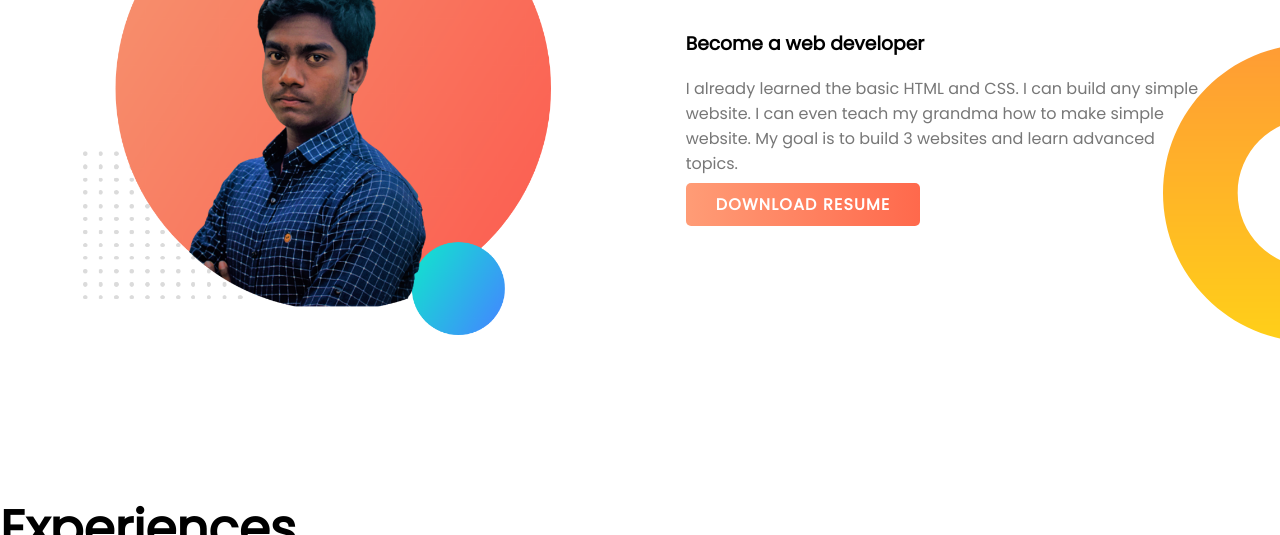
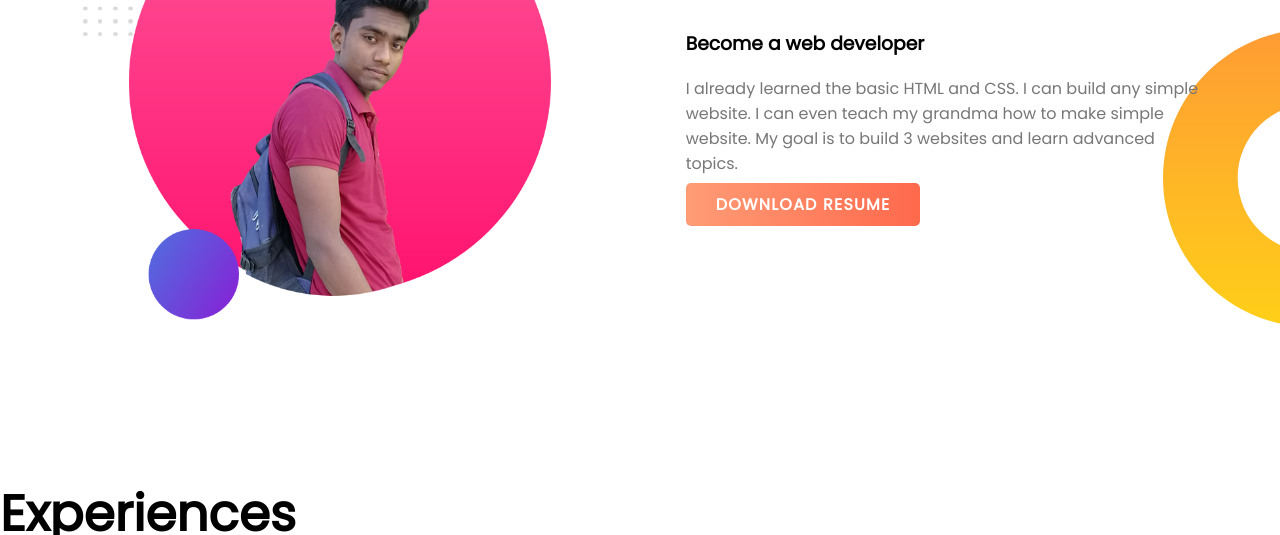
Before and after one commit to NahidAhmed07/my-portfolio1, a plain HTML site: page index.html in a window 1280 px wide. Shown: the part 784-1319 px from the top of the page. Drawn offline with Linux system fonts and the light colour scheme.

Commit message:
dream section new img added

```diff
--- a/index.html
+++ b/index.html
@@ -28,7 +28,7 @@
 
   <section class="dream-big flex-container">
     <div class="helf-width">
-      <img src="images/my-bg.png1.png" alt="">
+      <img src="images/my-bg3.png" alt="">
     </div>
     <div class="helf-width dream-big-text">
       <h1>Dream Big</h1>
```
Also changed, not shown: images/my-bg3.png (added).
